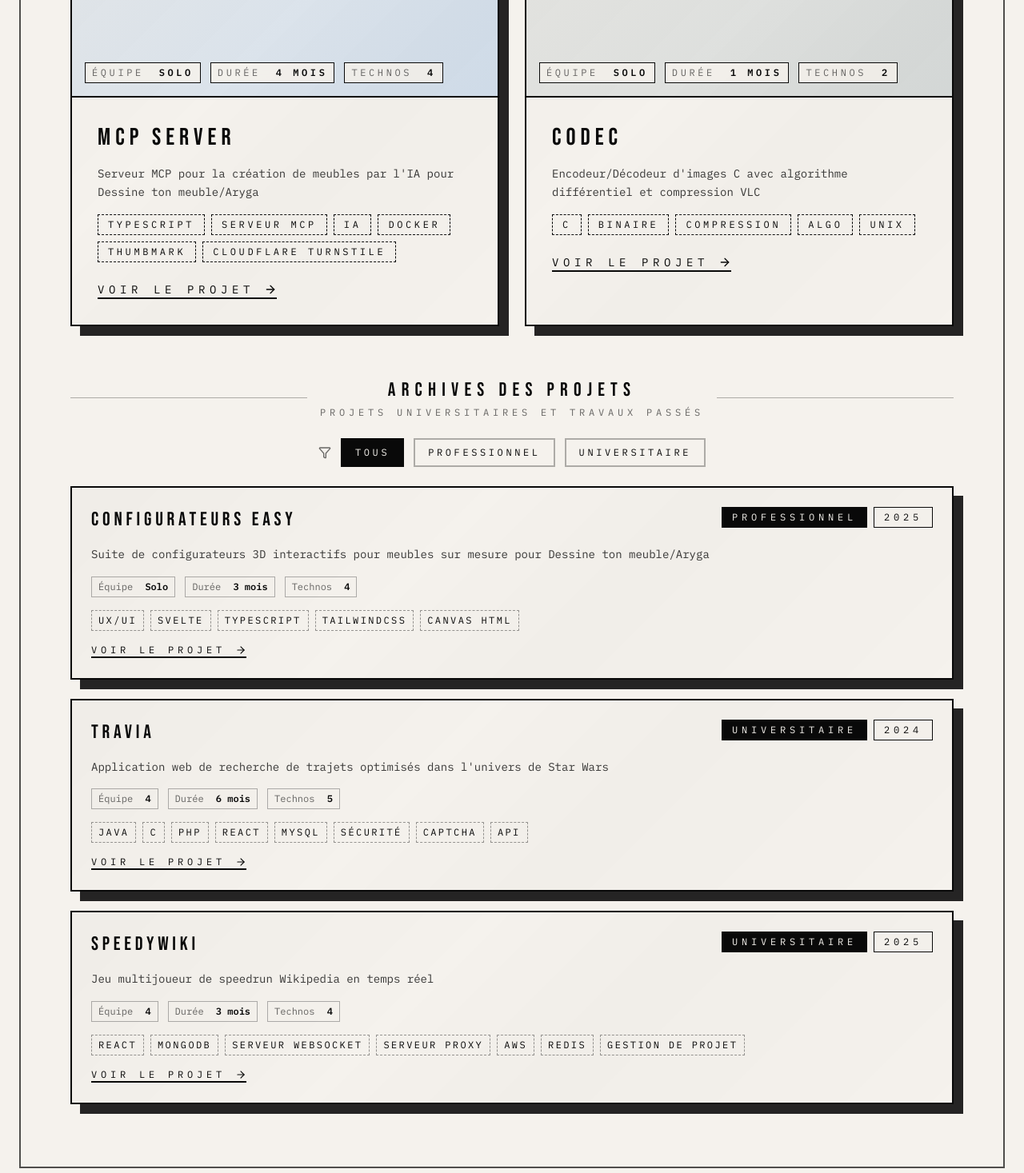
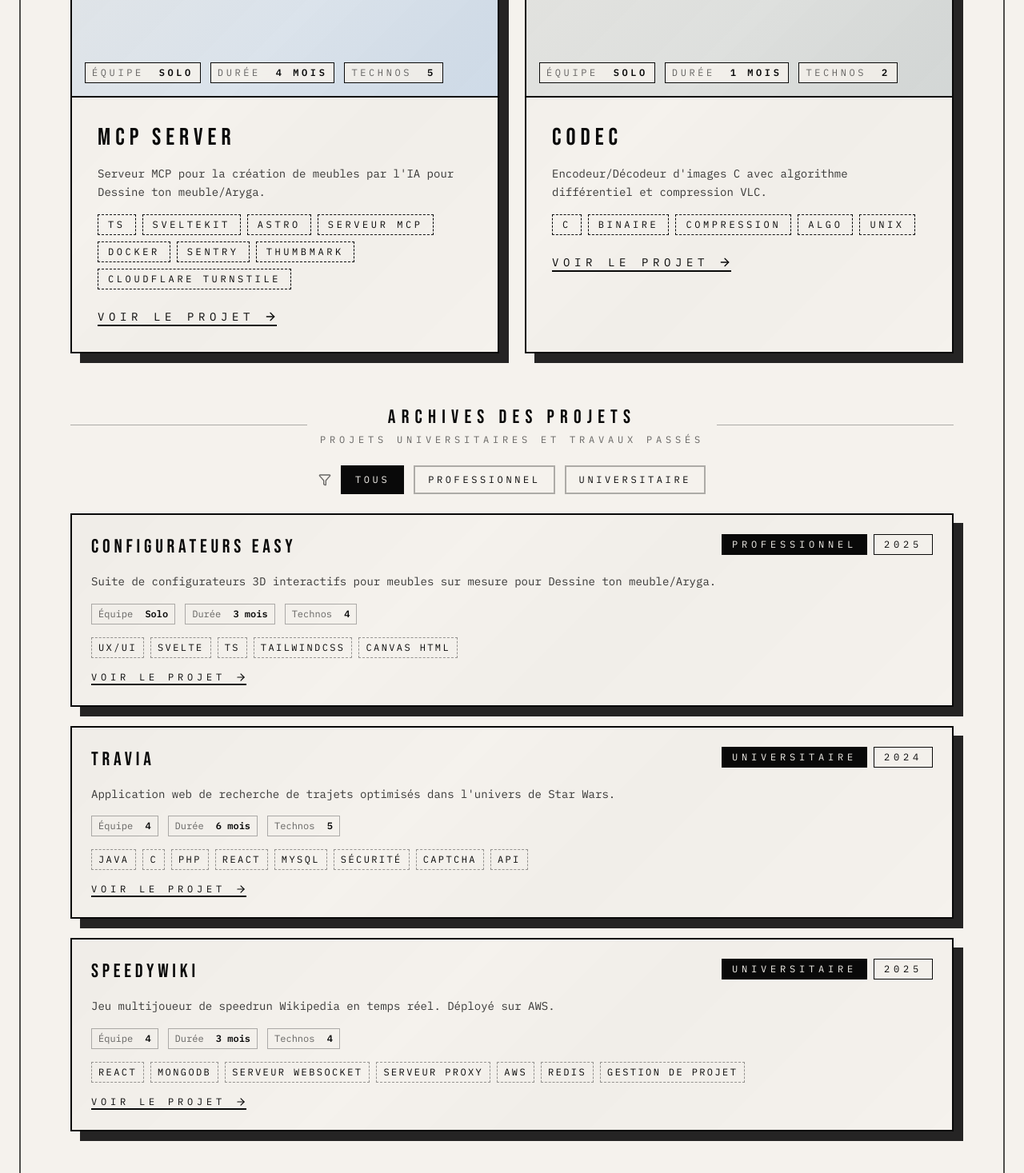
Before and after one commit to HayroMaki/portfolio-v2, a SvelteKit app: page / in a window 1280 px wide. Shown: the part 4212-5679 px from the top of the page at 80% size. Built offline with nearby package versions, Linux system fonts and the light colour scheme.

Commit message:
logging with Sentry in mcp project page

```diff
--- a/src/lib/i18n/en.json
+++ b/src/lib/i18n/en.json
@@ -208,27 +208,27 @@
     "list": [
       {
         "title": "MCP Server",
-        "description": "MCP server for AI-powered furniture creation for Dessine ton meuble/Aryga",
-        "tags": ["TypeScript", "MCP Server", "AI", "Docker", "Thumbmark", "Cloudflare Turnstile"]
+        "description": "MCP server for AI-powered furniture creation for Dessine ton meuble/Aryga.",
+        "tags": ["TS", "SvelteKit", "Astro", "MCP Server", "Docker", "Sentry", "Thumbmark", "Cloudflare Turnstile"]
       },
       {
         "title": "Easy Configurators",
-        "description": "Suite of interactive 3D configurators for bespoke furniture at Dessine ton meuble/Aryga",
-        "tags": ["UX/UI", "Svelte", "TypeScript", "tailwindCSS", "HTML Canvas"]
+        "description": "Suite of interactive 3D configurators for bespoke furniture at Dessine ton meuble/Aryga.",
+        "tags": ["UX/UI", "Svelte", "TS", "tailwindCSS", "HTML Canvas"]
       },
       {
         "title": "CoDec",
-        "description": "C Image Encoder/Decoder with differential algorithm and VLC compression",
+        "description": "C Image Encoder/Decoder with differential algorithm and VLC compression.",
         "tags": ["C", "Binary", "Compression", "Algo", "Unix"]
       },
       {
         "title": "Travia",
-        "description": "Web application for optimized route searches in the Star Wars universe",
+        "description": "Web application for optimized route searches in the Star Wars universe.",
         "tags": ["Java", "C", "PHP", "React", "MySQL", "Security", "Captcha", "API"]
       },
       {
         "title": "SpeedyWiki",
-        "description": "Real-time multiplayer Wikipedia speedrun game",
+        "description": "Real-time multiplayer Wikipedia speedrun game. Deployed on AWS.",
         "tags": ["React", "MongoDB", "WebSocket Server", "Proxy Server", "AWS", "Redis", "Project Management"]
       }
     ]
@@ -485,6 +485,11 @@
               "icon": "globe",
               "title": "Isolated APIs",
               "description": "LLM calls (Claude, GPT, Gemini) happen server-side only, keys remain hidden."
+            },
+            {
+              "icon": "activity",
+              "title": "Monitoring",
+              "description": "Real-time error and performance tracking with Sentry for maximum responsiveness."
             }
           ]
         },
@@ -504,7 +509,7 @@
             "Core — TypeScript, Node, MCP",
             "Frontend — Svelte, Astro, 3D Viewer",
             "AI — ChatGPT SDK, Claude, Gemini",
-            "Security — Turnstile, Thumbmark, Rate-limit"
+            "Security & Monitoring — Turnstile, Thumbmark, Sentry"
           ]
         },
         "impact": {
--- a/src/lib/i18n/fr.json
+++ b/src/lib/i18n/fr.json
@@ -196,27 +196,27 @@
     "list": [
       {
         "title": "MCP Server",
-        "description": "Serveur MCP pour la création de meubles par l'IA pour Dessine ton meuble/Aryga",
-        "tags": ["TypeScript", "Serveur MCP", "IA", "Docker", "Thumbmark", "Cloudflare Turnstile"]
+        "description": "Serveur MCP pour la création de meubles par l'IA pour Dessine ton meuble/Aryga.",
+        "tags": ["TS", "SvelteKit", "Astro", "Serveur MCP", "Docker", "Sentry", "Thumbmark", "Cloudflare Turnstile"]
       },
       {
         "title": "Configurateurs Easy",
-        "description": "Suite de configurateurs 3D interactifs pour meubles sur mesure pour Dessine ton meuble/Aryga",
-        "tags": ["UX/UI", "Svelte", "TypeScript", "tailwindCSS", "Canvas HTML"]
+        "description": "Suite de configurateurs 3D interactifs pour meubles sur mesure pour Dessine ton meuble/Aryga.",
+        "tags": ["UX/UI", "Svelte", "TS", "tailwindCSS", "Canvas HTML"]
       },
       {
         "title": "CoDec",
-        "description": "Encodeur/Décodeur d'images C avec algorithme différentiel et compression VLC",
+        "description": "Encodeur/Décodeur d'images C avec algorithme différentiel et compression VLC.",
         "tags": ["C", "Binaire", "Compression", "Algo", "Unix"]
       },
       {
         "title": "Travia",
-        "description": "Application web de recherche de trajets optimisés dans l'univers de Star Wars",
+        "description": "Application web de recherche de trajets optimisés dans l'univers de Star Wars.",
         "tags": ["Java", "C", "PHP", "React", "MySQL", "Sécurité", "Captcha", "API"]
       },
       {
         "title": "SpeedyWiki",
-        "description": "Jeu multijoueur de speedrun Wikipedia en temps réel",
+        "description": "Jeu multijoueur de speedrun Wikipedia en temps réel. Déployé sur AWS.",
         "tags": ["React", "MongoDB", "Serveur WebSocket", "Serveur Proxy", "AWS", "Redis", "Gestion de Projet"]
       }
     ]
@@ -473,6 +473,11 @@
               "icon": "globe",
               "title": "APIs cloisonnées",
               "description": "Les appels aux LLM (Claude, GPT, Gemini...) se font uniquement côté serveur, clés masquées."
+            },
+            {
+              "icon": "activity",
+              "title": "Monitoring",
+              "description": "Suivi des erreurs et des performances en temps réel avec Sentry pour une réactivité maximale."
             }
           ]
         },
@@ -492,7 +497,7 @@
             "Core — TypeScript, Node, MCP",
             "Frontend — Svelte, Astro, Viewer 3D",
             "IA — ChatGPT SDK, Claude, Gemini",
-            "Sécurité — Turnstile, Thumbmark, Rate-limit"
+            "Sécurité & Monitoring — Turnstile, Thumbmark, Sentry"
           ]
         },
         "impact": {
--- a/src/lib/i18n/zh.json
+++ b/src/lib/i18n/zh.json
@@ -169,7 +169,7 @@
       {
         "title": "MCP服务器",
         "description": "为Dessine ton meuble/Aryga开发的AI驱动家具创建MCP服务器",
-        "tags": ["TypeScript", "MCP服务器", "AI", "Docker", "Svelte包"]
+        "tags": ["TypeScript", "SvelteKit", "Astro", "MCP服务器", "Docker", "Sentry", "Thumbmark", "Cloudflare Turnstile"]
       },
       {
         "title": "Easy配置器",
@@ -419,7 +419,12 @@
             { "icon": "lock", "title": "签名令牌", "description": "密钥，令牌链接到IP/客户端以监控使用并立即切断访问。" },
             { "icon": "shield", "title": "速率限制", "description": "通过每用户配额严格控制AI API成本。" },
             { "icon": "globe", "title": "来源检查", "description": "只有官方域可以调用敏感端点。" },
-            { "icon": "zap", "title": "隔离API", "description": "令牌检索和AI调用保持在服务器端。" }
+            { "icon": "zap", "title": "隔离API", "description": "令牌检索和AI调用保持在服务器端。" },
+            {
+              "icon": "activity",
+              "title": "监控",
+              "description": "使用 Sentry 实时跟踪错误和性能，以实现最大响应能力。"
+            }
           ]
         },
         "features": {
@@ -438,7 +443,7 @@
             "核心 — TypeScript、Node、MCP",
             "前端 — Svelte、3D查看器",
             "AI — ChatGPT SDK、Claude",
-            "安全 — 令牌、速率限制、来源检查"
+            "安全与监控 — Turnstile, Thumbmark, Sentry"
           ]
         },
         "impact": {
--- a/src/routes/+page.svelte
+++ b/src/routes/+page.svelte
@@ -38,7 +38,7 @@
 			year: '2025 - 2026',
 			teamSize: 1,
 			duration: 4,
-			techCount: 4,
+			techCount: 5,
 			type: 'pro',
 			visualPattern: 'circuit'
 		},
--- a/src/routes/projets/mcp/+page.svelte
+++ b/src/routes/projets/mcp/+page.svelte
@@ -1,5 +1,5 @@
 <script lang="ts">
-	import { ArrowLeft, Brain, Shield, Package, Zap, Lock, Globe, Pen, Code, Sparkles } from 'lucide-svelte';
+	import { ArrowLeft, Brain, Shield, Package, Zap, Lock, Globe, Pen, Code, Sparkles, Activity } from 'lucide-svelte';
 	import { locale } from '$lib/stores/locale';
 	import { getTranslations } from '$lib/i18n';
 	import SequenceDiagram from '$lib/components/projects/SequenceDiagram.svelte';
@@ -13,7 +13,8 @@
 		lock: Lock,
 		shield: Shield,
 		globe: Globe,
-		zap: Zap
+		zap: Zap,
+		activity: Activity
 	} as const;
 
 	const t = $derived(getTranslations($locale));
@@ -267,7 +268,7 @@
 			<MCPSecurityFlow data={sections.security_flow} />
 
 			<!-- Security Cards -->
-			<div class="grid gap-6 md:grid-cols-2 lg:grid-cols-4">
+			<div class="grid gap-6 md:grid-cols-3 lg:grid-cols-3">
 				{#each securityCards as item}
 					<div class="manga-panel z-20 p-6 hover:shadow-lg transition-shadow">
 						<div class="flex items-center gap-3 mb-3">
```
